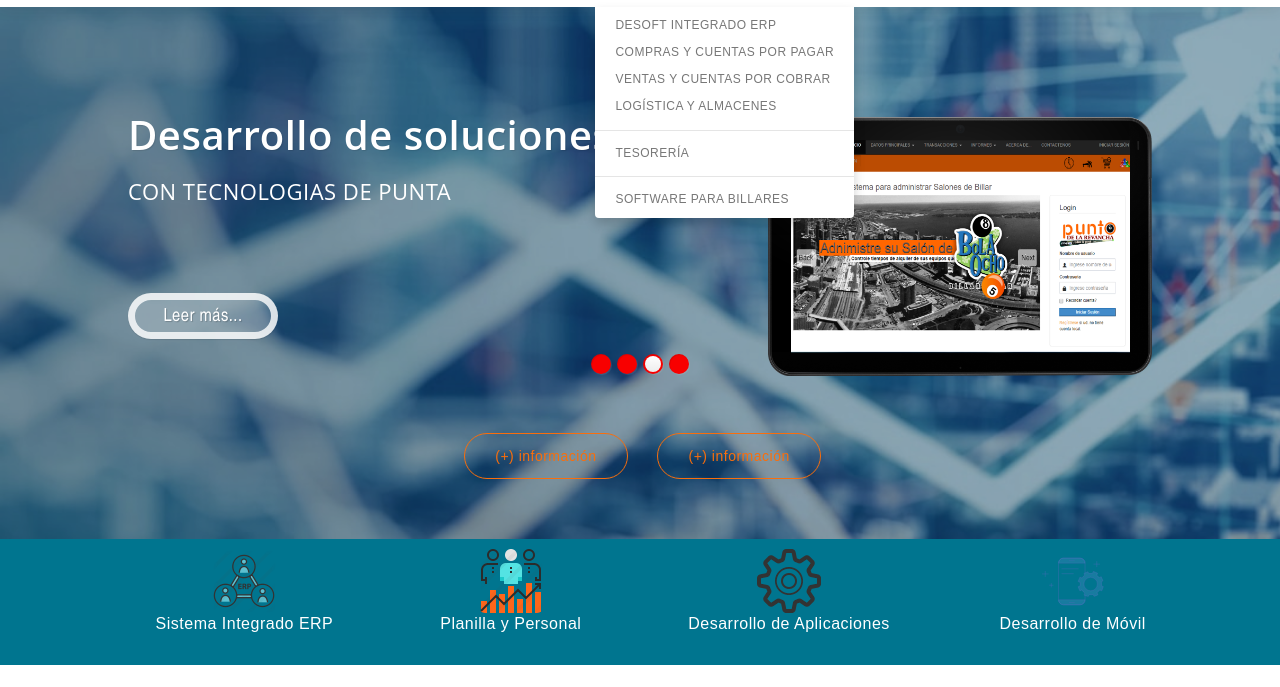
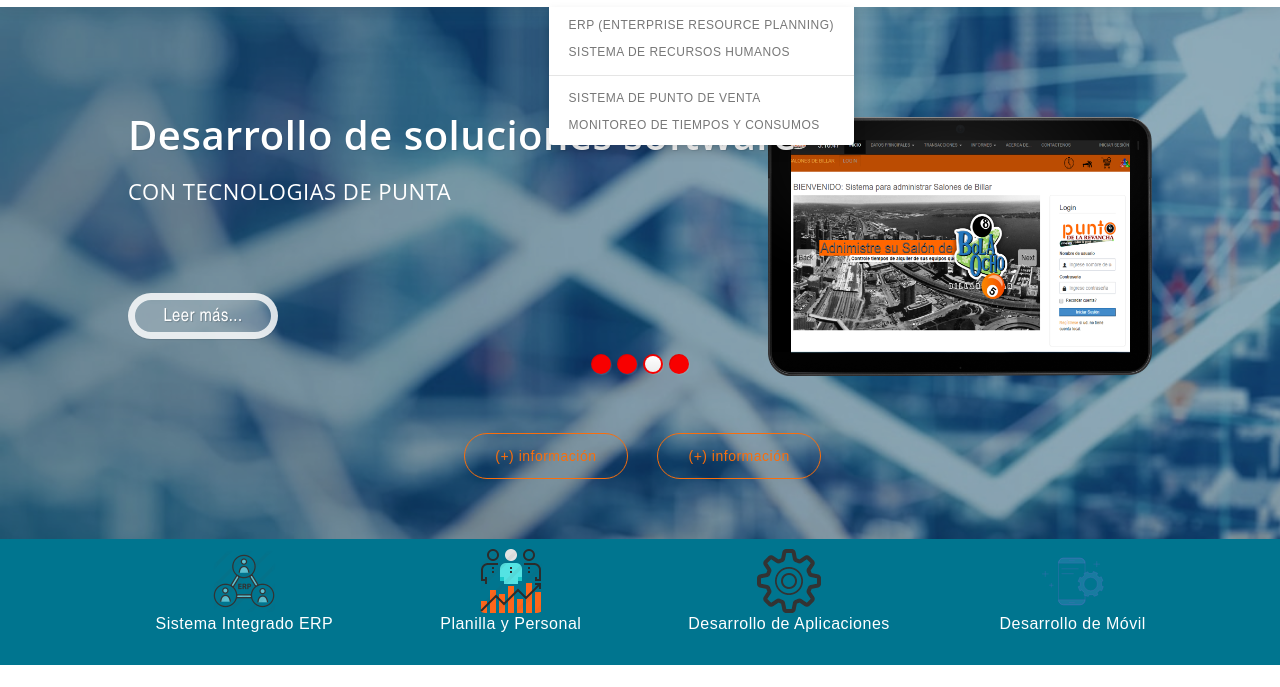
Before and after one commit to phuarcaya/WebSite, a plain HTML site: page index.html in a window 1280 px wide. Both pictures are taken after a click on the button "SOLUCIONES". Shown: the part 113-800 px from the top of the page. Drawn offline with Linux system fonts and the light colour scheme.

Commit message:
Avances...

```diff
--- a/index.html
+++ b/index.html
@@ -118,14 +118,11 @@
                             </span>
                         </a>
                         <ul class="dropdown-menu">
-                            <li><a href="#">DESOFT INTEGRADO ERP</a></li>
-                            <li><a href="#">COMPRAS Y CUENTAS POR PAGAR</a></li>
-                            <li><a href="#">VENTAS Y CUENTAS POR COBRAR</a></li>
-                            <li><a href="#">LOGÍSTICA Y ALMACENES</a></li>
-                            <li role="separator" class="divider"></li>
-                            <li><a href="#">TESORERÍA</a></li>
-                            <li role="separator" class="divider"></li>
-                            <li><a href="#">SOFTWARE PARA BILLARES</a></li>
+                            <li><a href="#">ERP (ENTERPRISE RESOURCE PLANNING)</a></li>
+                            <li><a href="#">SISTEMA DE RECURSOS HUMANOS</a></li>
+							<li role="separator" class="divider"></li>
+                            <li><a href="#">SISTEMA DE PUNTO DE VENTA</a></li>
+                            <li><a href="#">MONITOREO DE TIEMPOS Y CONSUMOS</a></li>
                         </ul>
                     </li>
                     <li class="dropdown">
@@ -229,7 +226,7 @@
     <div class="container">
       <div class="row">
         <div class="col-md-12 text-center">
-          <h2 class="service-title pad-bt15">Soluciones</h2>
+          <h2 class="service-title pad-bt15">SOLUCIONES</h2>
           <p class="sub-title pad-bt15">Contamos con herramientas que ayudan a las empresas en gestionar sus principales procesos<br>optimizando tiempos de gestión del mismo.</p>
           <hr class="bottom-line">
         </div>
@@ -287,8 +284,8 @@
   <div class="container">
     <div class="row">
       <div class="col-md-12 text-center">
-        <h2 class="service-title pad-bt15">Servicios</h2>
-        <p class="sub-title pad-bt15">DeSoft cuenta con profesionales especialistas en la implementación de aplicaciones de escritorio, Web y Móvil<br> utilizando las mejores tecnologias y las buenas practicas para el desarrollo de software</p>
+        <h2 class="service-title pad-bt15">SERVICIOS</h2>
+        <p class="sub-title pad-bt15">En Ovata Systems se especializa en software con las últimas tecnologías, desarrollamos soluciones para diferentes plataformas<br> utilizando las últimas tecnologias y las buenas practicas para el desarrollo de software</p>
         <hr class="bottom-line">
       </div>
       <div class="col-md-6">
@@ -487,11 +484,13 @@
 <section id="portfolio" class="section-padding wow fadeInUp delay-05s">
   <div class="container">
     <div class="row">
+
       <div class="col-md-12 text-center">
         <h2 class="service-title pad-bt15">Portafolio de Soluciones</h2>
         <p class="sub-title pad-bt15">Lorem ipsum dolor sit amet, consectetur adipiscing elit, sed do eiusmod<br>tempor incididunt ut labore et dolore magna aliqua.</p>
         <hr class="bottom-line">
       </div>
+
       <div class="col-md-4 col-sm-6 col-xs-12 portfolio-item padding-right-zero mr-btn-15">
         <figure>
           <img src="img/tsloginbillar.png" class="img-responsive">
```
